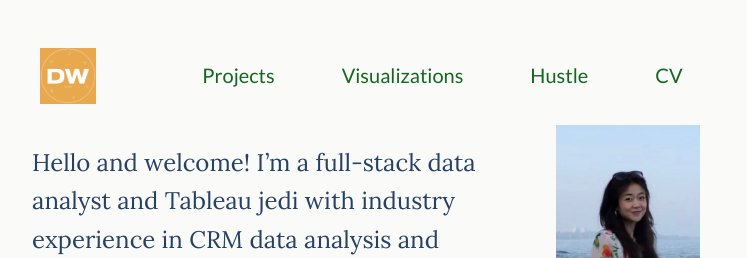
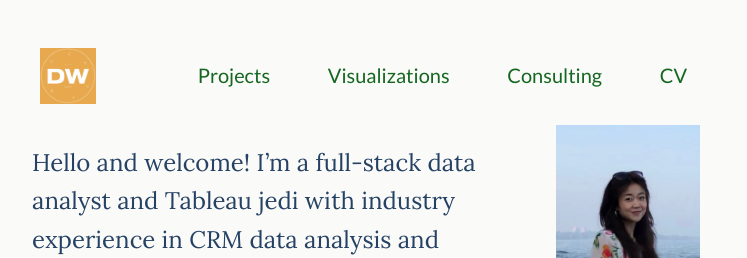
Before and after one commit to deawyk/deawyk.github.io, a Jekyll site: the page built from index.md, in a window 1280 px wide. Shown: the top 258 px of the page, without its empty margins (266-1013 px from the left). Built offline with Jekyll 4.4.1, drawn with Linux system fonts in a browser that asks for light colours.

Commit message:
Update _config.yml

```diff
--- a/_config.yml
+++ b/_config.yml
@@ -28,13 +28,13 @@ paginate_path: "/articles/page:num/"  # link scheme for articles, should be letf
 # > Title is the tile of the navigation item, url the url and desc is the tooltip
 navigation:
   - title: Projects
-    url: /projects/
+    url: /project/
     desc: My portfolio projects
   - title: Visualizations
-    url: /visualizations/
+    url: /visualization/
     desc: Visualizations I ETLed and developed
-  - title: Hustle
-    url: /hustle/
+  - title: Consulting
+    url: /consulting/
     desc: Hustling for social good
   - title: <i class='fa fa-file-text'></i> CV
     url: /assets/pdf/deawyk_cv.pdf
```
